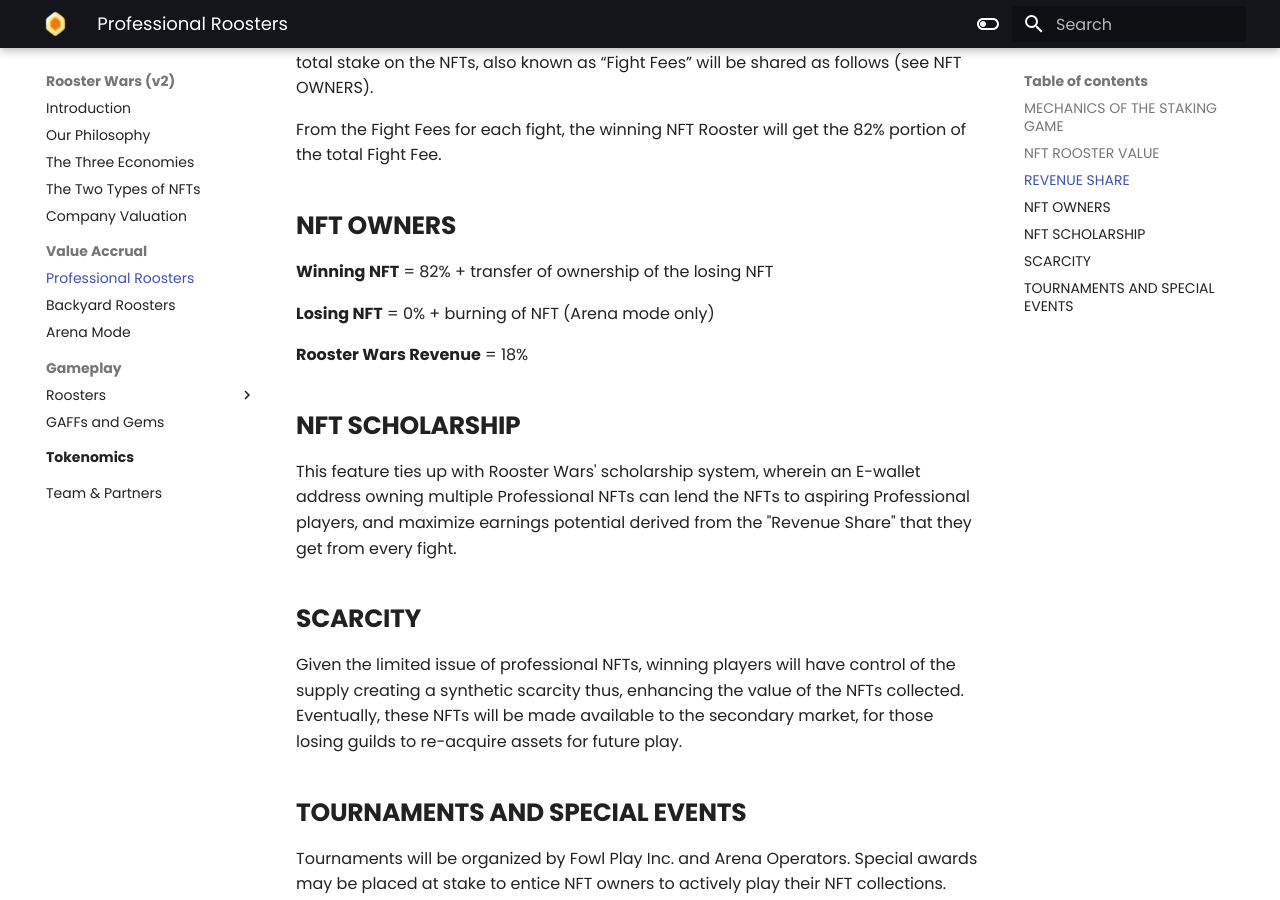
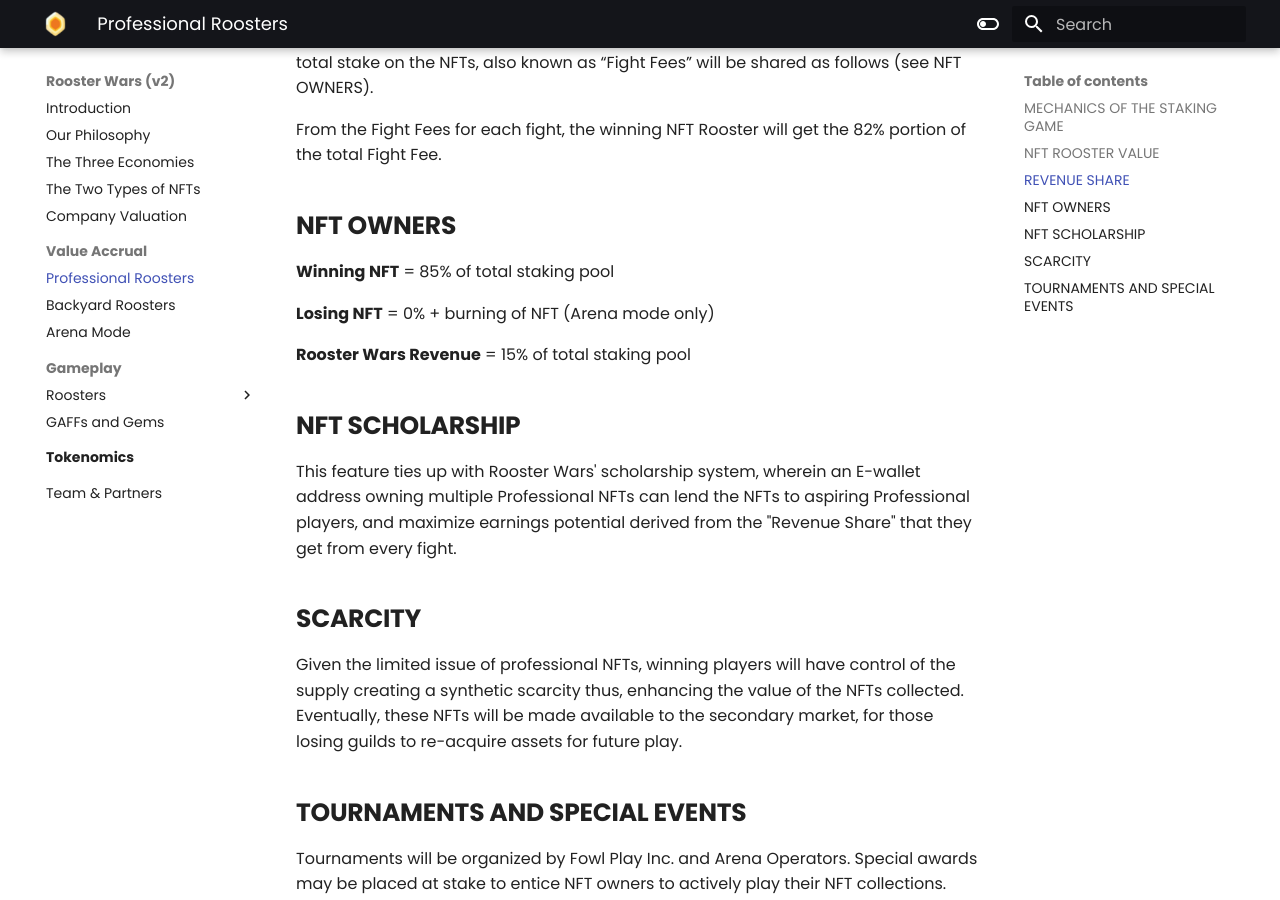
Before and after one commit to AshtreeBV/roosterwars-whitepaper, an MkDocs documentation site: the page built from docs/value/professional.md, in a window 1280 px wide and 900 px high, scrolled down 1510 px. Built offline with MkDocs 1.6.1 and Material for MkDocs 9.7.7, drawn with Linux system fonts in a browser that asks for light colours.

Commit message:
Update professional.md

```diff
--- a/docs/value/professional.md
+++ b/docs/value/professional.md
@@ -31,11 +31,11 @@ From the Fight Fees for each fight, the winning NFT Rooster will get the 82% por
 
 ## **NFT OWNERS**
 
-**Winning NFT** = 82% + transfer of ownership of the losing NFT
+**Winning NFT** = 85% of total staking pool
 
 **Losing NFT** = 0% + burning of NFT (Arena mode only)
 
-**Rooster Wars Revenue** = 18%
+**Rooster Wars Revenue** = 15% of total staking pool
 
 ## **NFT SCHOLARSHIP**
 
```
